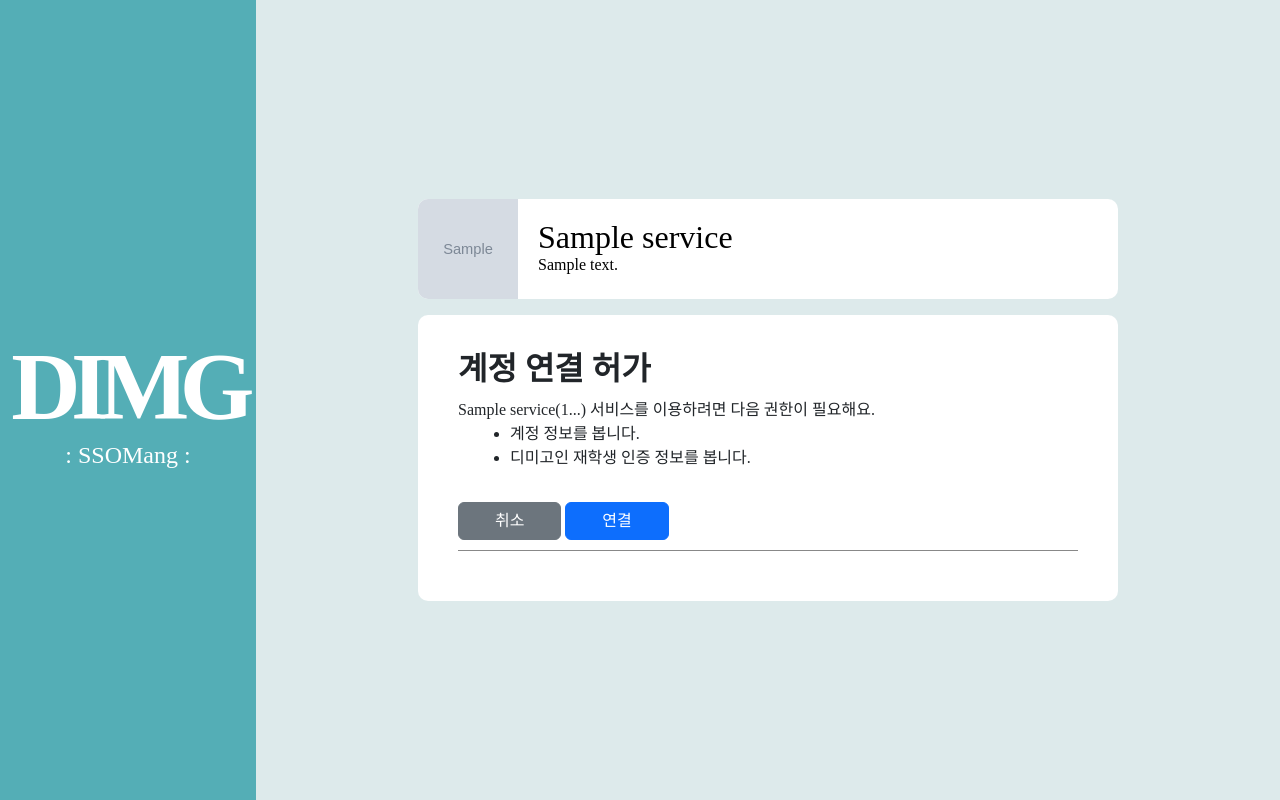
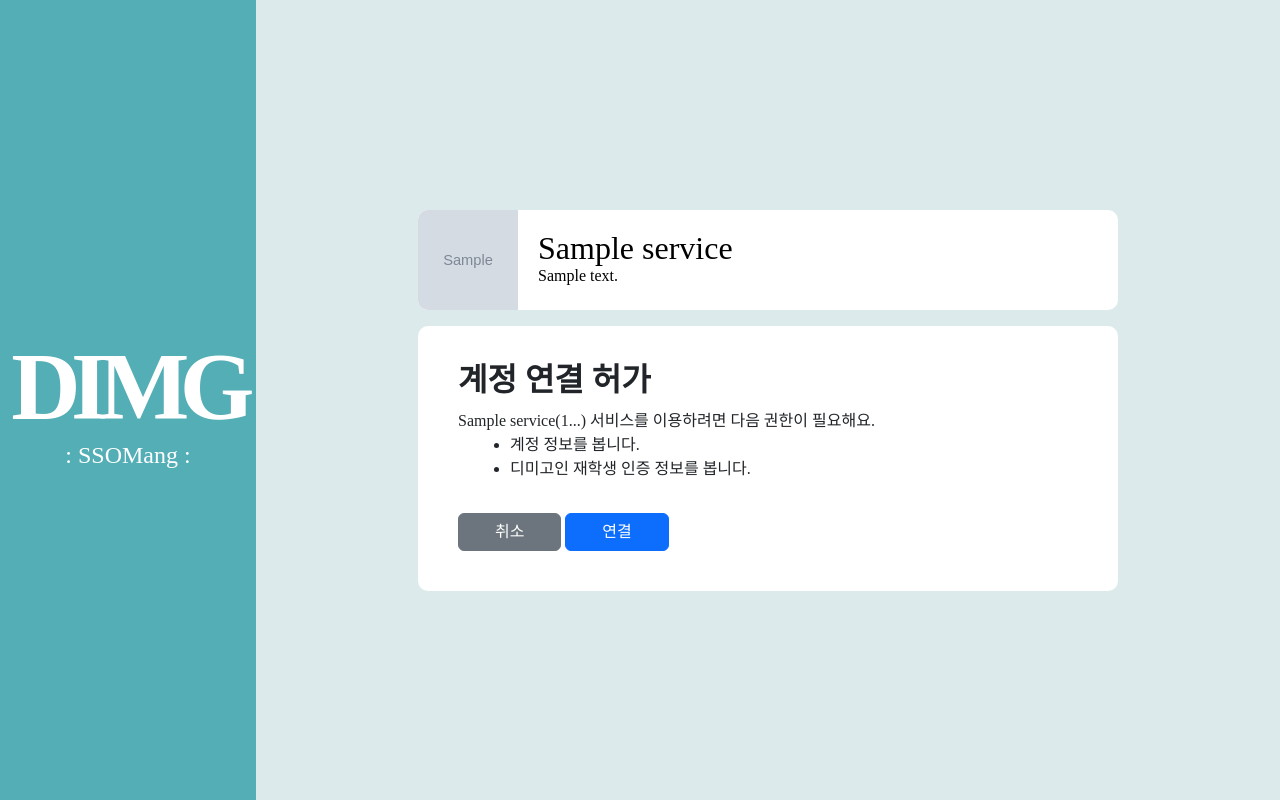
Before and after one commit to dimigo-DIMG/DIMG-SSO, a Python web app: template templates/service/permission.html in a window 1280 px wide. Run offline with Jinja, Linux system fonts and the light colour scheme; the template is opened without the code that fills it: most values are stand-ins (such as "Sample title", 1, 10 or a date in 2020); some web fonts are replaced.

Commit message:
edit: stylesheet

```diff
--- a/templates/service/permission.html
+++ b/templates/service/permission.html
@@ -47,9 +47,7 @@
     }
 
     #page-info {
-      margin-bottom: 20px;
       padding-bottom: 10px;
-      border-bottom: 1px solid #888;
     }
 
     #page-name {
```
